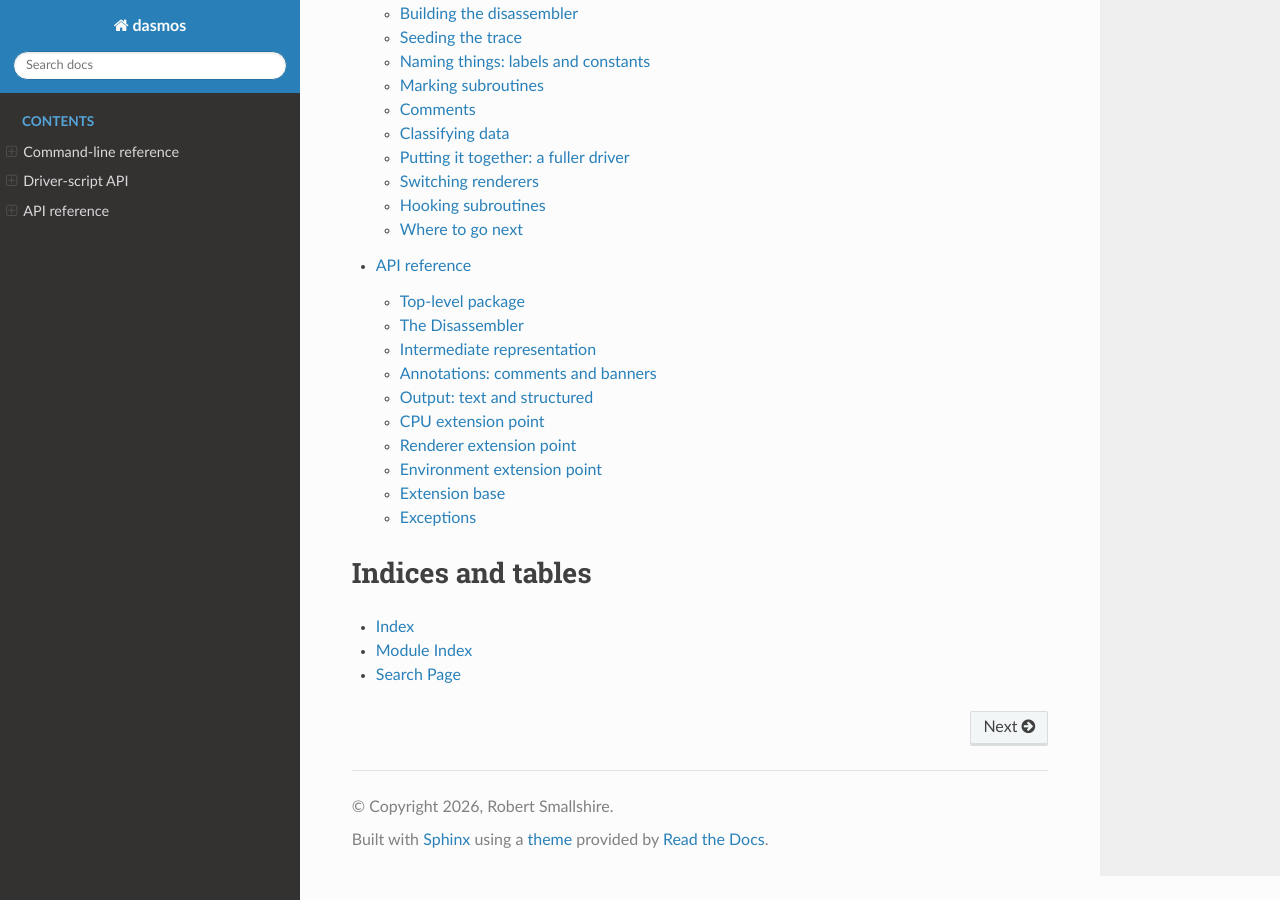
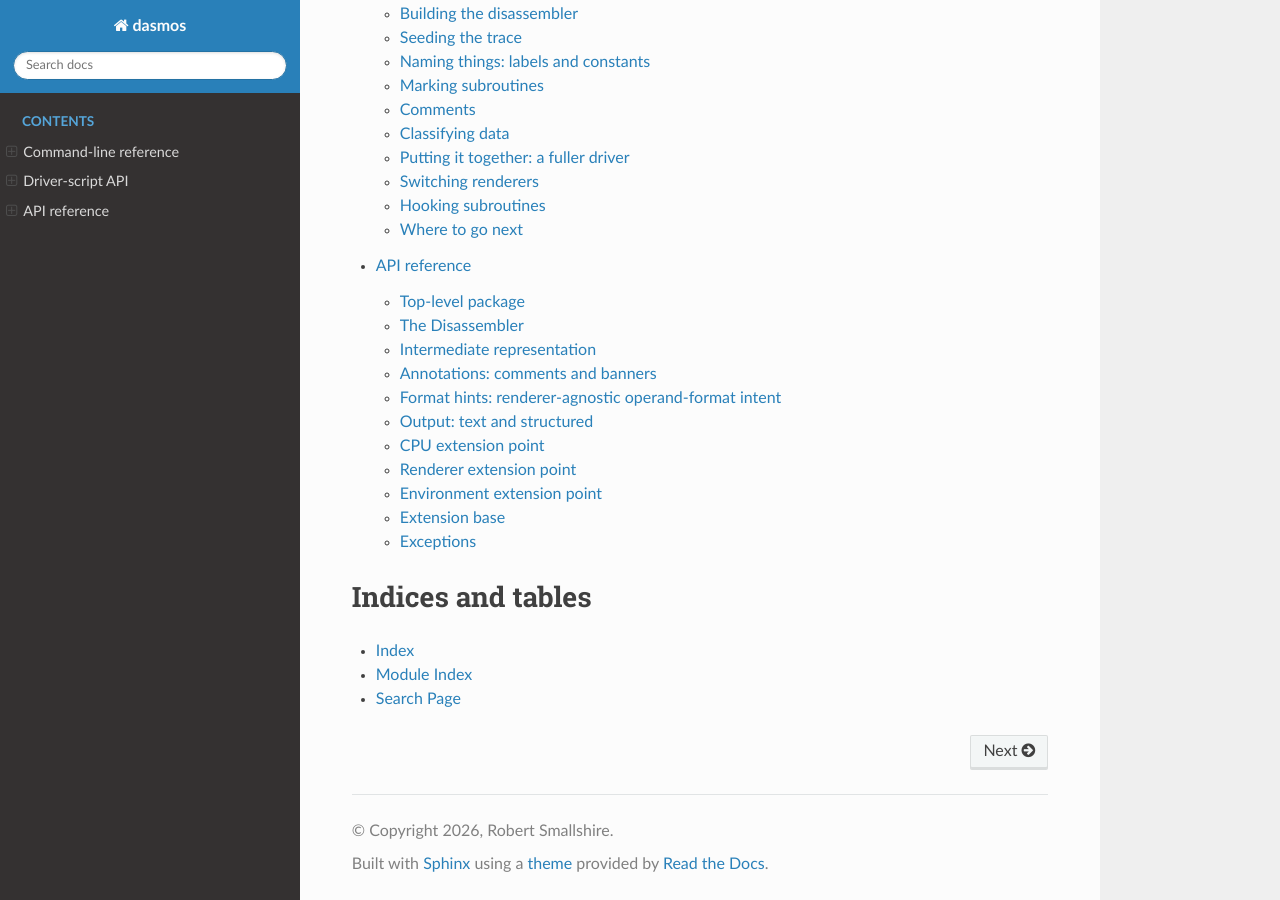
Before and after one commit to acornaeology/dasmos, a Sphinx documentation site: the page built from docs/index.rst, in a window 1280 px wide and 900 px high, scrolled down 1071 px. Built offline with Sphinx 7.4.7 and the Read the Docs theme 3.1.0, drawn with Linux system fonts in a browser that asks for light colours.

Commit message:
docs(api): add format_hint module to the API reference
Sphinx autodoc didn't pick up FormatHint's docstring (where the
INKEY hint's encoding rationale + cross-renderer translation
contract live) because the module wasn't listed. Added between
the annotations and output sections — semantically the format
hint registry sits alongside expressions and labels in the IR.

```diff
--- a/docs/api.rst
+++ b/docs/api.rst
@@ -43,6 +43,15 @@
 ---------------------------------
 
 .. automodule:: dasmos.core.annotations
+   :members:
+   :show-inheritance:
+   :no-index:
+
+
+Format hints: renderer-agnostic operand-format intent
+-----------------------------------------------------
+
+.. automodule:: dasmos.core.format_hint
    :members:
    :show-inheritance:
    :no-index:
```
